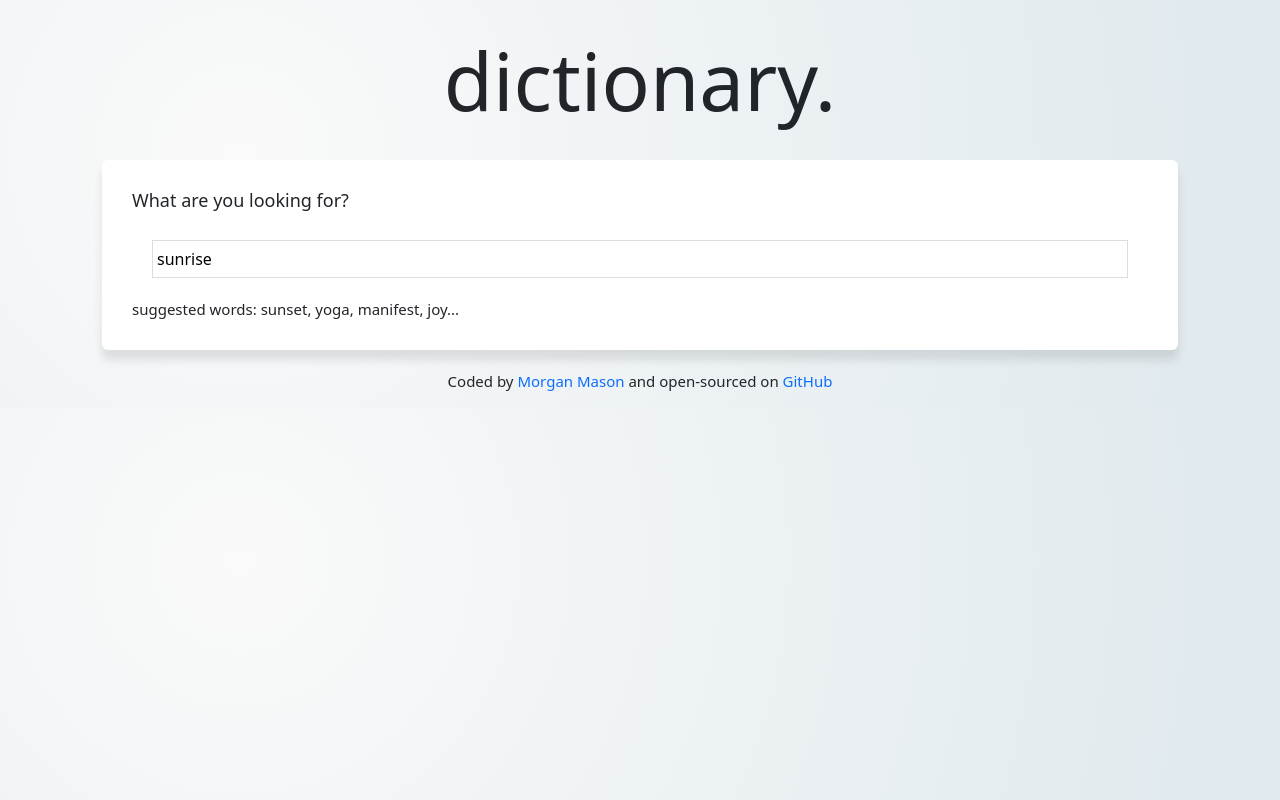
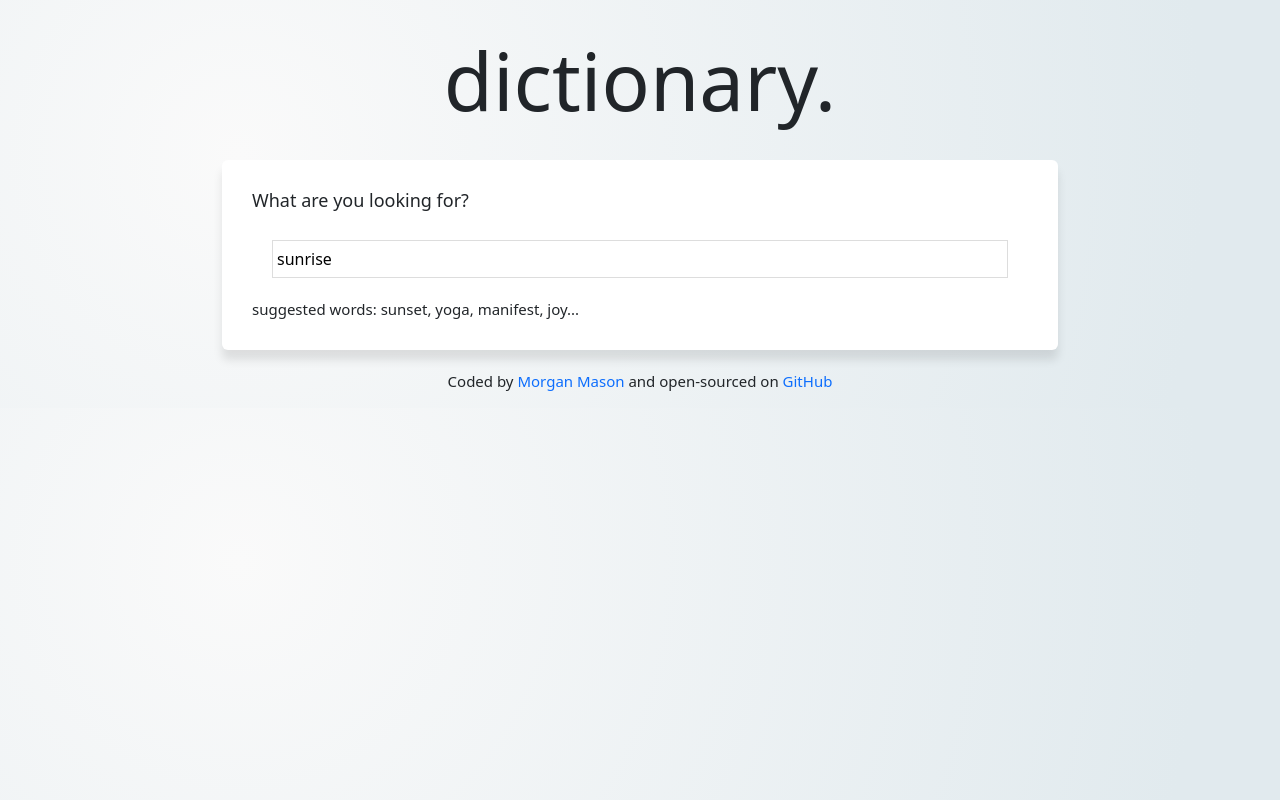
Before and after one commit to masonmol/Dictionary-app, a React (Create React App) app: page / in a window 1280 px wide. Built offline with nearby package versions, Linux system fonts and the light colour scheme; no server answers.

Commit message:
Changed width for app container

```diff
--- a/src/App.css
+++ b/src/App.css
@@ -4,6 +4,11 @@ body {
     rgb(250, 250, 250) 0%,
     rgb(225, 234, 238) 90%
   );
+}
+
+.App {
+  max-width: 900px;
+  margin: 0 auto;
 }
 
 .App .App-header {
```
